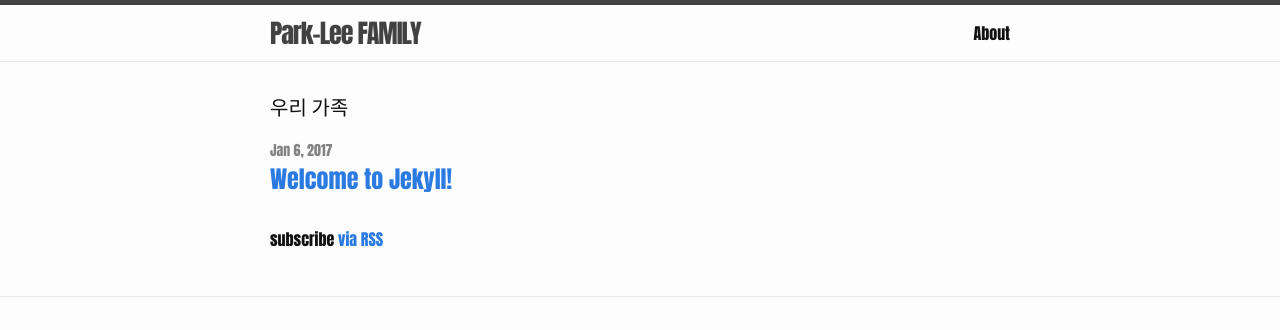
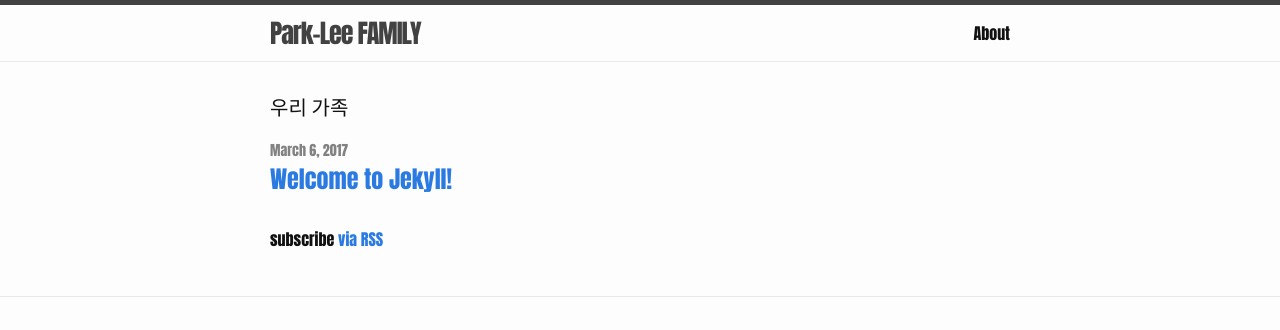
Before and after one commit to danielp07/danielp07.github.io, a Jekyll site: the page built from index.html, in a window 1280 px wide. Shown: the top 330 px of the page. Built offline with Jekyll 4.4.1, drawn with Linux system fonts in a browser that asks for light colours.

Commit message:
Update index.html

```diff
--- a/index.html
+++ b/index.html
@@ -9,7 +9,7 @@ layout: default
   <ul class="post-list">
     {% for post in site.posts %}
       <li>
-        <span class="post-meta">{{ post.date | date: "%b %-d, %Y" }}</span>
+        <span class="post-meta">{{ post.date | date: "March 6, 2017" }}</span>
 
         <h2>
           <a class="post-link" href="{{ post.url | prepend: site.baseurl }}">{{ post.title }}</a>
```
